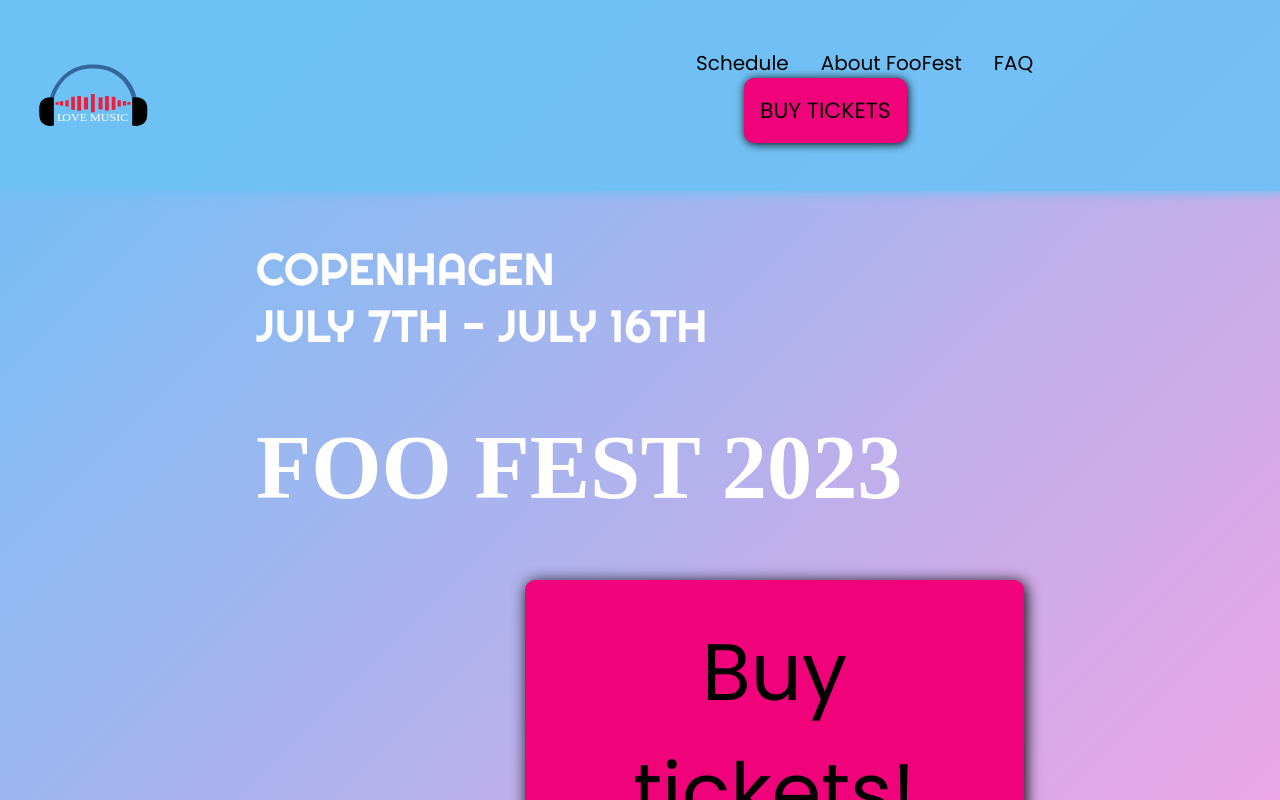
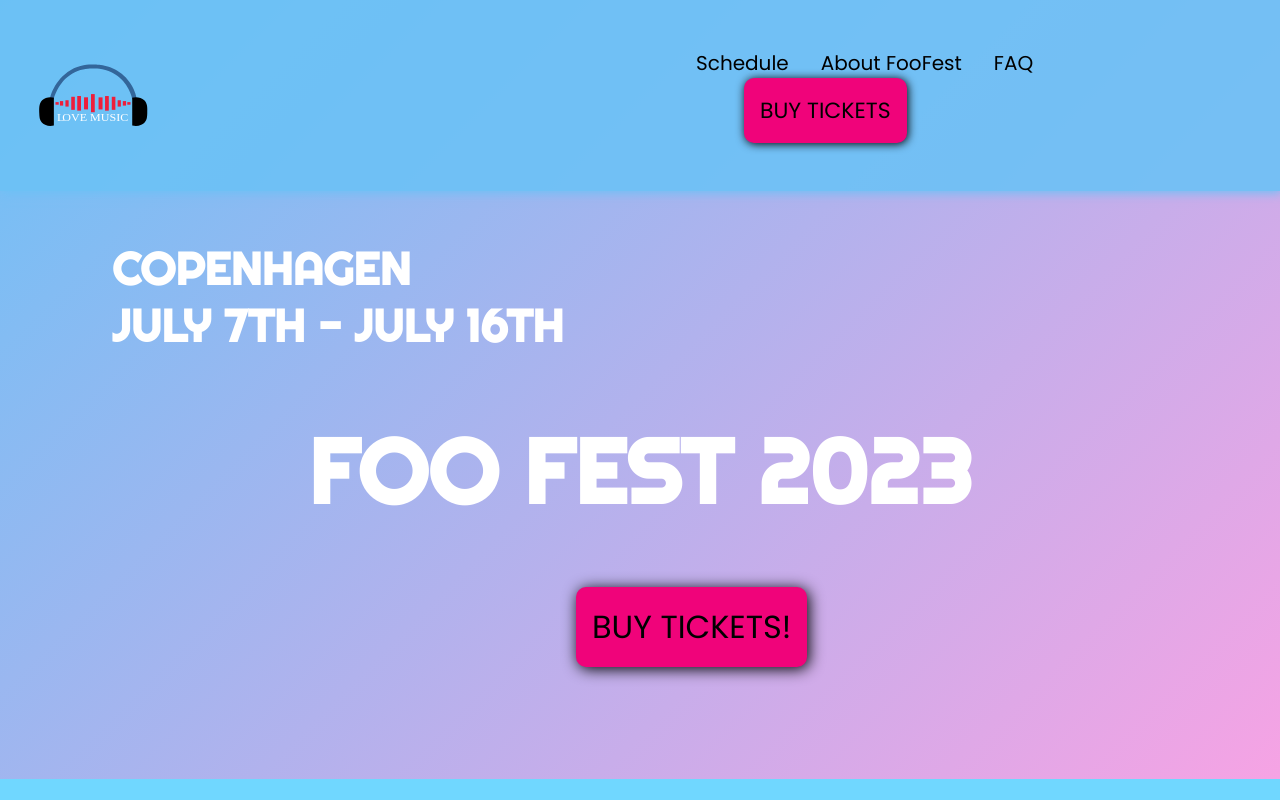
Before and after one commit to sabi4826/exam_frontend, a React (Vite) app: page / in a window 1280 px wide. Shown: the top 800 px of the page. Built offline with nearby package versions, Linux system fonts and the light colour scheme.

Commit message:
Header responsive

```diff
--- a/components/Header.jsx
+++ b/components/Header.jsx
@@ -1,11 +1,12 @@
 import React from "react";
-import "../src/style/header.css"
+import "../src/style/header.css";
+import "../src/style/index.css";
 
 export default function Header() {
   return <div className="foo_header">
             <h3>COPENHAGEN <br></br>JULY 7TH - JULY 16TH</h3>
             <h1>FOO FEST 2023</h1>
-            <button className="buy-ticket-header">Buy tickets!</button>
+            <button className="buy-ticket-header">BUY TICKETS!</button>
 
   </div>;
 }
--- a/src/style/header.css
+++ b/src/style/header.css
@@ -1,11 +1,13 @@
 :root {
   --primary-font: "Righteous", cursive;
   --secondary-font: "Poppins", sans-serif;
-  --tertiary-font: "Rubik Glitch", cursive;
-  font-size: 10px;
+  --dark-color1: #f0037a;
+  --dark-text-color: black;
+
+  font-size: 16px;
 }
 
-/* Gradient for header background. From coolers.co*/
+/* Gradient for header background. From coolers.co */
 .foo_header {
   background-image: linear-gradient(0deg, #f6a3e4ff, #6cc1f6ff);
   background-image: linear-gradient(90deg, #f6a3e4ff, #6cc1f6ff);
@@ -16,35 +18,80 @@
   background-image: linear-gradient(225deg, #f6a3e4ff, #6cc1f6ff);
   background-image: linear-gradient(315deg, #f6a3e4ff, #6cc1f6ff);
   /*background-image: radial-gradient(#f6a3e4ff, #6cc1f6ff); - makes the pink centered*/
-  /* Not working? */
-  /* its vh */
-  height: 100wh;
-  padding-left: 20vw;
-  padding-top: 15rem;
-  padding-right: 20vw;
-  padding-bottom: 5rem;
 }
 
 h1 {
-  font: var(--tertiary-font);
-  font-size: 12rem;
-  font-weight: 900;
+  font-family: var(--primary-font);
   color: white;
+  padding-left: 1.3rem;
+  padding-right: 1.3rem;
+  text-align: center;
 }
 
 h3 {
-  font: var(--primary-font);
-  font-size: 5rem;
   margin: 0;
+  padding-top: 9rem;
+  padding-left: 1rem;
 }
 
 .buy-ticket-header {
-  background-color: #f0037a;
+  background-color: var(--dark-color1);
   border: 0;
   border-radius: 10px;
-  padding: 2rem;
+  padding: 1rem;
+  margin-bottom: 4rem;
   box-shadow: 2px 2px 15px black;
-  font-size: 5rem;
+  font-size: 1.999rem; /* used the size from H4 */
   font-family: var(--secondary-font);
-  margin-left: 35%;
+  margin-left: 25%;
 }
+
+@media only screen and (min-width: 600px) {
+  h1 {
+    padding-left: 1.5rem;
+    padding-right: 1.5rem;
+  }
+
+  h3 {
+    padding-top: 10rem;
+    padding-left: 2rem;
+  }
+
+  .buy-ticket-header {
+    padding: 1rem;
+    margin-bottom: 5rem;
+    margin-left: 30%;
+  }
+}
+
+@media only screen and (min-width: 700px) {
+  h3 {
+    padding-top: 16rem;
+    padding-left: 4rem;
+  }
+}
+
+@media only screen and (min-width: 900px) {
+  h3 {
+    padding-top: 13rem;
+    padding-left: 5rem;
+  }
+
+  .buy-ticket-header {
+    padding: 1rem;
+    margin-bottom: 7rem;
+    margin-left: 40%;
+  }
+}
+
+@media only screen and (min-width: 1200px) {
+  h3 {
+    padding-top: 15rem;
+    padding-left: 7rem;
+  }
+
+  .buy-ticket-header {
+    padding: 1rem;
+    margin-left: 45%;
+  }
+}
```
